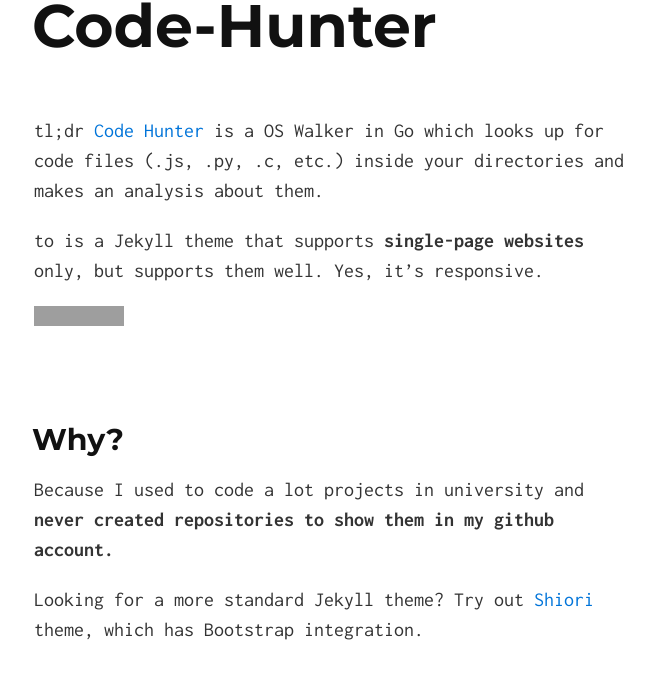
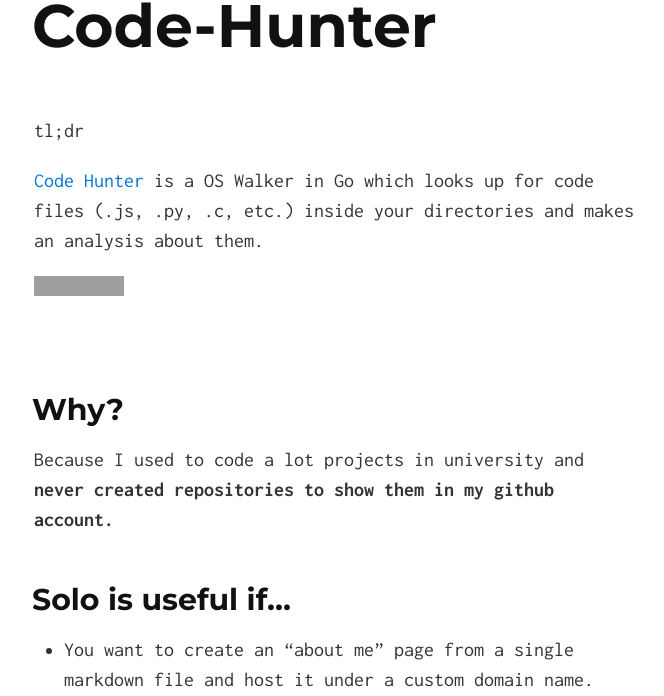
Before and after one commit to arturoaviles/Code-Hunter, a Jekyll site: the page built from index.md, in a window 1280 px wide and 900 px high, cut to the strip 204-900 px from the top of the window. Shown: the whole strip, without its empty margins (306-970 px from the left). Built offline with Jekyll 4.4.1, drawn with Linux system fonts in a browser that asks for light colours; grey boxes are pictures that could not be loaded.

Commit message:
Edit Github Page

```diff
--- a/index.md
+++ b/index.md
@@ -2,11 +2,9 @@
 layout: default
 ---
 
-tl;dr [Code Hunter](http://arturoaviles.github.io/Code-Hunter/) is a OS Walker in Go which looks up for code files (.js, .py, .c, etc.) inside your directories and makes an analysis about them.
+tl;dr
 
-
-
-to is a Jekyll theme that supports **single-page websites** only, but supports them well. Yes, it's responsive.
+[Code Hunter](http://arturoaviles.github.io/Code-Hunter/) is a OS Walker in Go which looks up for code files (.js, .py, .c, etc.) inside your directories and makes an analysis about them.
 
 <iframe src="https://ghbtns.com/github-btn.html?user=arturoaviles&amp;repo=code-hunter&amp;type=watch&amp;count=true&amp;size=large"
   allowtransparency="true" frameborder="0" scrolling="0" width="170" height="30"></iframe><br/>
@@ -14,8 +12,6 @@
 ## Why?
 
 Because I used to code a lot projects in university and **never created repositories to show them in my github account.**
-
-Looking for a more standard Jekyll theme? Try out [Shiori](http://github.com/ellekasai/shiori) theme, which has Bootstrap integration.
 
 ## Solo is useful if...
 
```
